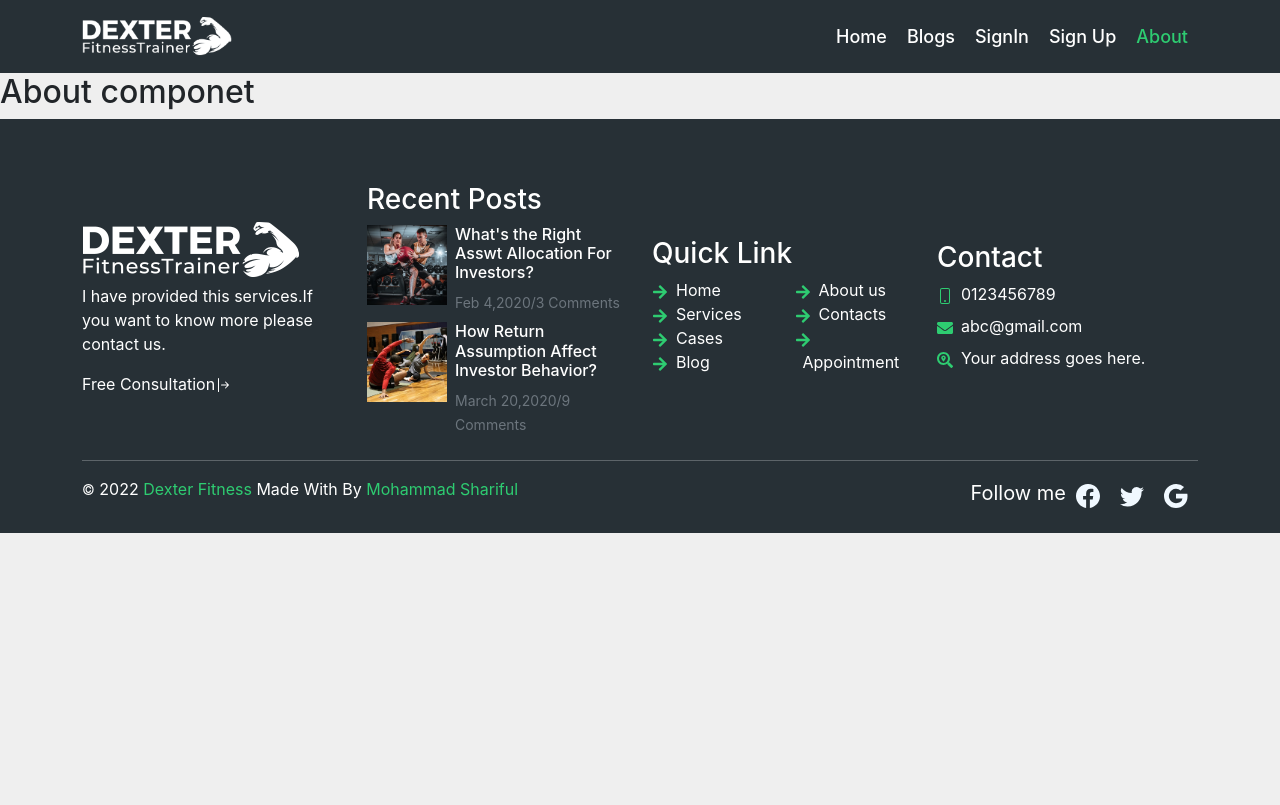
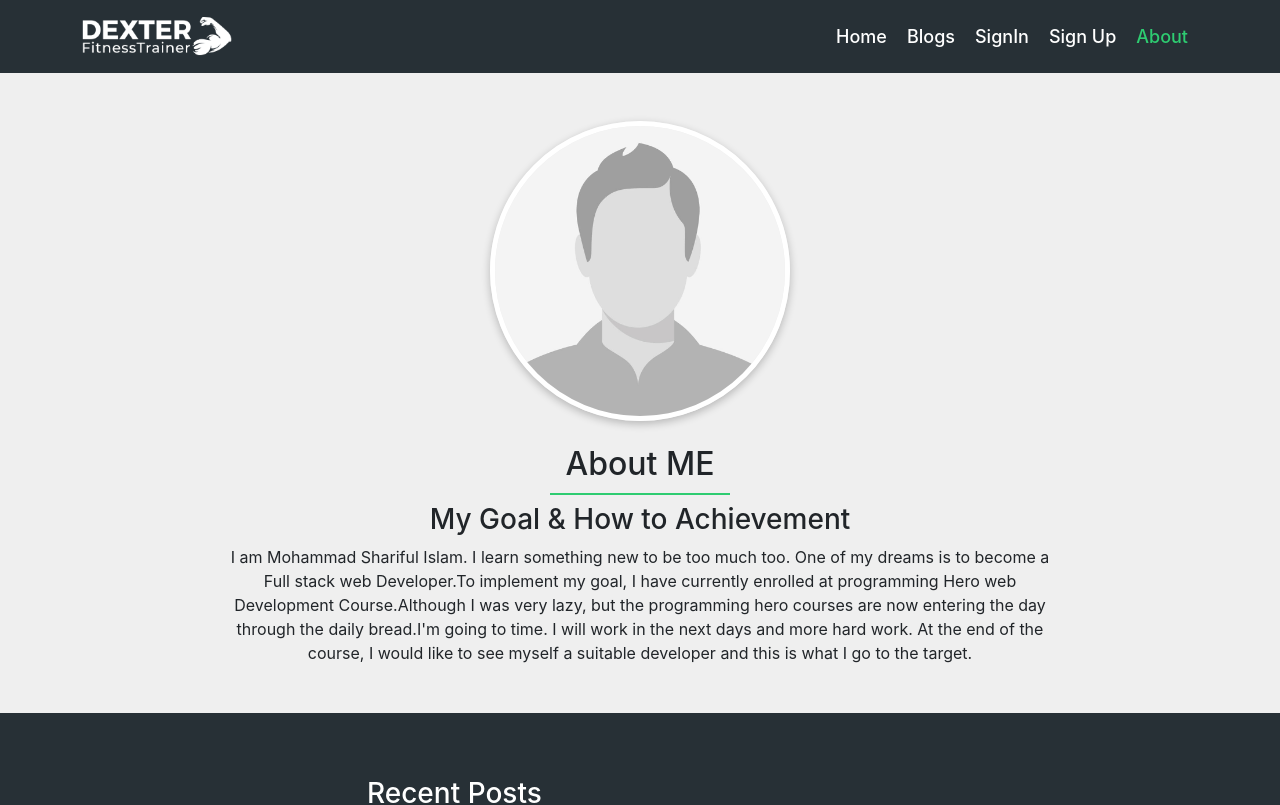
Before and after one commit to mohammadshariful/dexter-fitness, a React (Create React App) app: page /about in a window 1280 px wide. Shown: the top 805 px of the page. Built offline with nearby package versions, Linux system fonts and the light colour scheme; no server answers.

Commit message:
added about component and other component update

```diff
--- a/src/Pages/About/About.css
+++ b/src/Pages/About/About.css
@@ -0,0 +1,32 @@
+.about-img-container {
+  width: 300px;
+  margin: 0 auto;
+}
+
+.about-img-container img {
+  width: 100%;
+  border: 5px solid #fff;
+  border-radius: 50%;
+  box-shadow: rgba(0, 0, 0, 0.24) 0px 3px 8px;
+}
+
+@media only screen and (max-width: 576px) {
+  .about-img-container {
+    width: 100%;
+  }
+  .about-img-container img {
+    width: 70%;
+    display: block;
+    margin: 0 auto;
+  }
+}
+@media only screen and (min-width: 576px) and (max-width: 992px) {
+  .about-img-container {
+    width: 100%;
+  }
+  .about-img-container img {
+    width: 80%;
+    display: block;
+    margin: 0 auto;
+  }
+}
--- a/src/Pages/About/About.js
+++ b/src/Pages/About/About.js
@@ -1,10 +1,28 @@
 import React from "react";
+import { Container } from "react-bootstrap";
+import aboutImg from "../../Assets/Images/placeholderImg.jpeg";
 import "./About.css";
 const About = () => {
   return (
-    <div>
-      <h2>About componet</h2>
-    </div>
+    <Container className="my-5">
+      <div className="about-img-container mb-4">
+        <img className="img-fluid" src={aboutImg} alt="" />
+      </div>
+      <h2 className="section-title text-center">About ME</h2>
+      <div className="text-center">
+        <h3>My Goal & How to Achievement</h3>
+        <p className="w-75 mx-auto">
+          I am Mohammad Shariful Islam. I learn something new to be too much
+          too. One of my dreams is to become a Full stack web Developer.To
+          implement my goal, I have currently enrolled at programming Hero web
+          Development Course.Although I was very lazy, but the programming hero
+          courses are now entering the day through the daily bread.I'm going to
+          time. I will work in the next days and more hard work. At the end of
+          the course, I would like to see myself a suitable developer and this
+          is what I go to the target.
+        </p>
+      </div>
+    </Container>
   );
 };
 
--- a/src/Pages/Home/Banner/Banner.js
+++ b/src/Pages/Home/Banner/Banner.js
@@ -1,6 +1,12 @@
 import React from "react";
+import { useNavigate } from "react-router-dom";
 import "./Banner.css";
 const Banner = () => {
+  const navigate = useNavigate();
+
+  const handleBtn = () => {
+    navigate("/login");
+  };
   return (
     <section className="banner-container">
       <div className="banner-wraper">
@@ -11,10 +17,10 @@ const Banner = () => {
             training in the palm of your hand.
           </p>
           <div className="btn-container">
-            <button type="button" className="btn-link">
+            <button onClick={handleBtn} type="button" className="btn-link">
               Get Started
             </button>
-            <button type="button" className="btn-link">
+            <button onClick={handleBtn} type="button" className="btn-link">
               Learn More
             </button>
           </div>
--- a/src/Pages/Shared/CustomLink/CustomLink.js
+++ b/src/Pages/Shared/CustomLink/CustomLink.js
@@ -8,7 +8,9 @@ const CustomLink = ({ children, to, ...props }) => {
     <div>
       <Link
         className="custom-link"
-        style={{ color: match ? "#2ecc71" : "#fff" }}
+        style={{
+          color: match ? "#2ecc71" : "#fff",
+        }}
         to={to}
         {...props}
       >
--- a/src/Pages/Shared/Footer/Footer.css
+++ b/src/Pages/Shared/Footer/Footer.css
@@ -16,6 +16,10 @@
   height: 80px;
   object-fit: cover;
 }
+ul li:hover {
+  cursor: pointer;
+  color: #2ecc71;
+}
 @media only screen and (max-width: 576px) {
   .footer-container {
     height: 100%;
--- a/src/Pages/Shared/Footer/Footer.js
+++ b/src/Pages/Shared/Footer/Footer.js
@@ -24,7 +24,7 @@ const Footer = () => {
               <img src={Logo} alt="" />
               <p>
                 I have provided this services.If you want to know more please
-                contact us.
+                contact me.
               </p>
               <p>
                 <span>Free Consultation</span>
@@ -89,7 +89,7 @@ const Footer = () => {
                   <ul className="list-unstyled">
                     <li>
                       <FaArrowRight className="primary-color" />
-                      <span className="ms-2">About us</span>
+                      <span className="ms-2">About</span>
                     </li>
                     <li>
                       <FaArrowRight className="primary-color" />
@@ -129,6 +129,7 @@ const Footer = () => {
           <p className="fs-6  text-white">
             <small>&copy;</small> {year}
             <span className="primary-color"> Dexter Fitness</span> Made With By
+            &hearts;
             <span className="primary-color"> Mohammad Shariful</span>
           </p>
           <div className="mb-2">
```
Also changed, not shown: src/Assets/Images/placeholderImg.jpeg (added).
